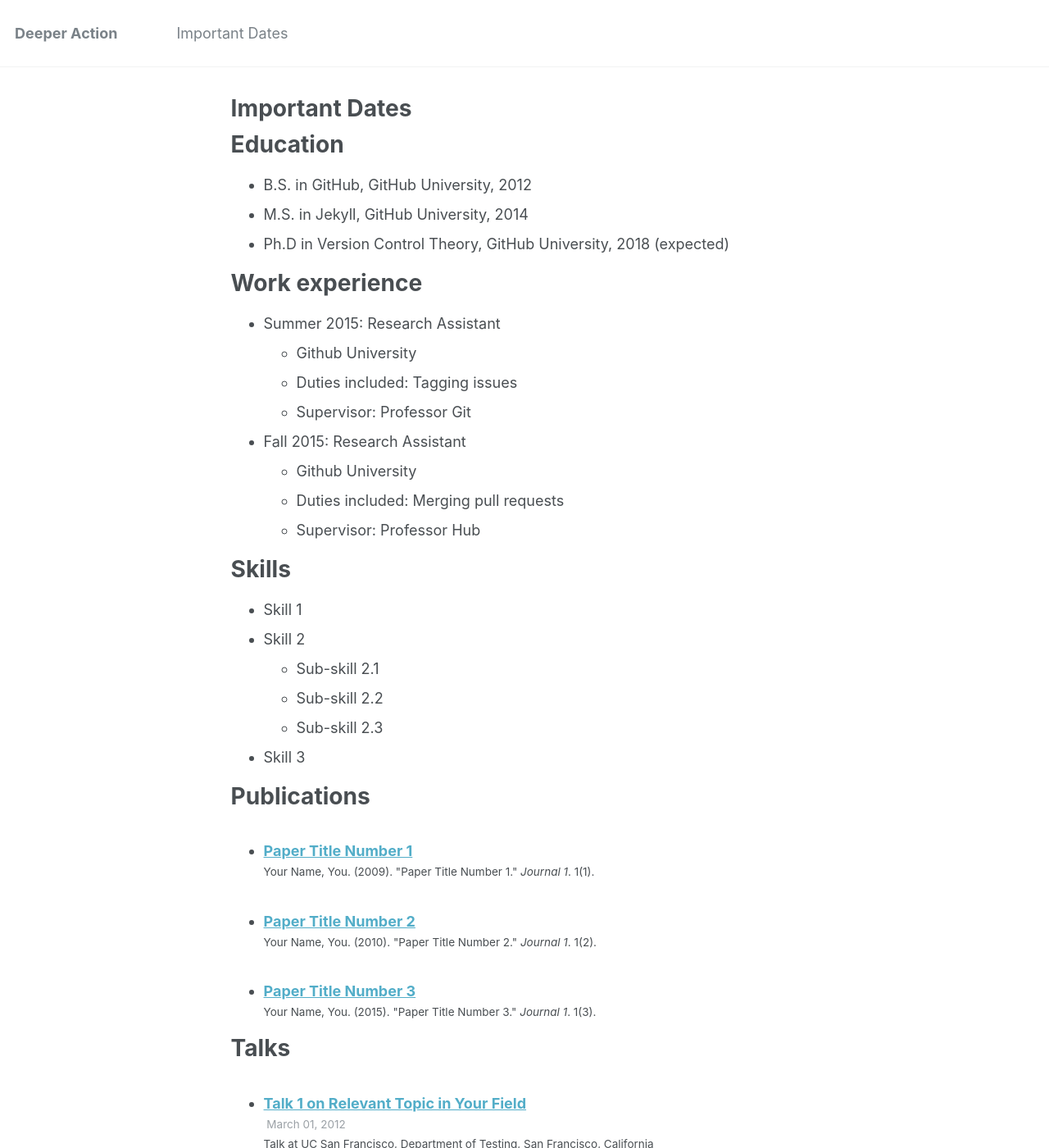
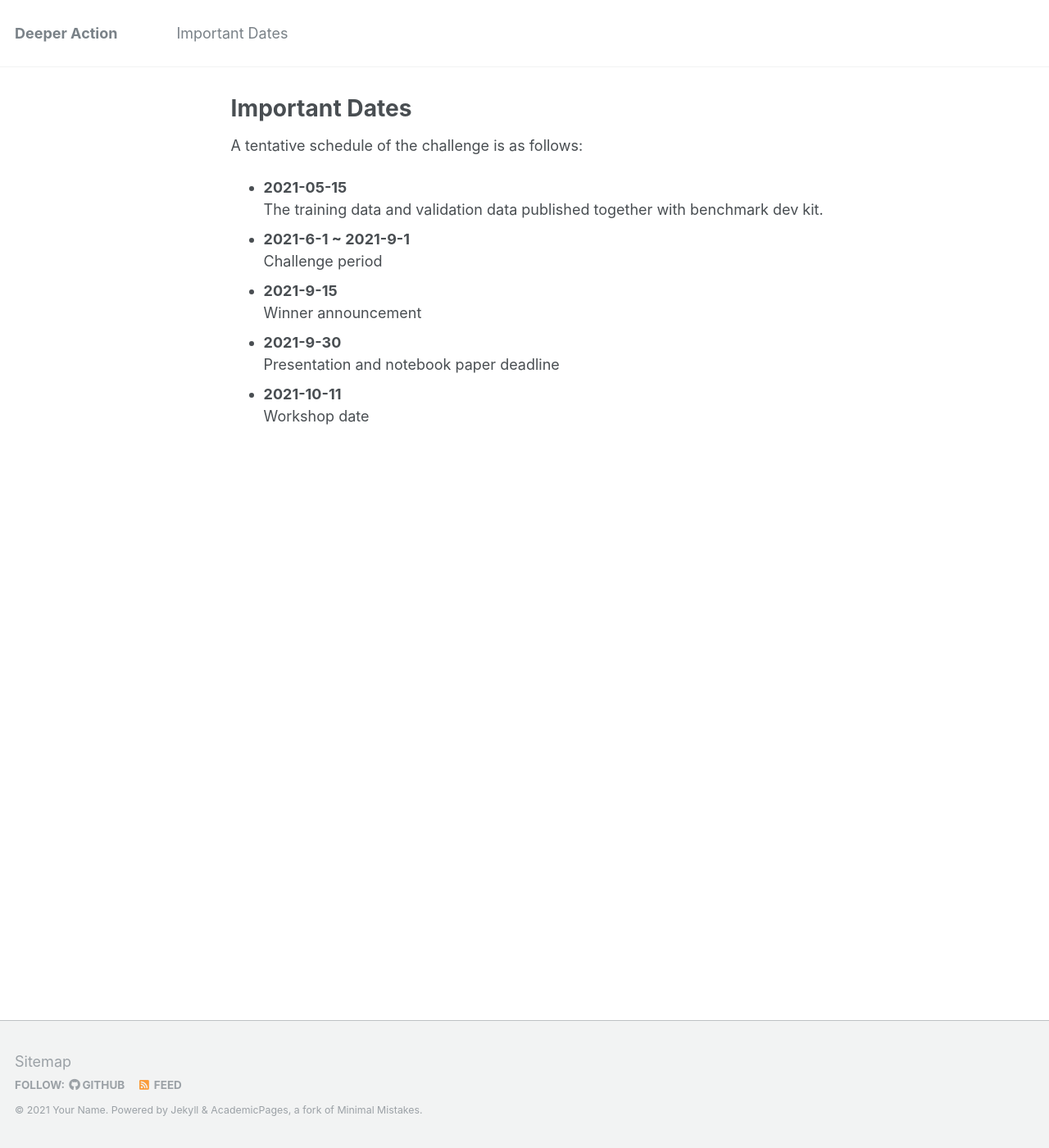
Before and after one commit to deeperaction/deeperaction.github.io, a Jekyll site: the page built from _pages/importantdates.md, in a window 1280 px wide and 1400 px high. Shown: the whole window at 82% size. Built offline with Jekyll 4.4.1, drawn with Linux system fonts in a browser that asks for light colours; some of the changed text lies outside the part shown.

Commit message:
UPDATE: important dates

```diff
--- a/_pages/importantdates.md
+++ b/_pages/importantdates.md
@@ -9,51 +9,10 @@
 
 {% include base_path %}
 
-Education
-======
-* B.S. in GitHub, GitHub University, 2012
-* M.S. in Jekyll, GitHub University, 2014
-* Ph.D in Version Control Theory, GitHub University, 2018 (expected)
+A tentative schedule of the challenge is as follows:
 
-Work experience
-======
-* Summer 2015: Research Assistant
-  * Github University
-  * Duties included: Tagging issues
-  * Supervisor: Professor Git
-
-* Fall 2015: Research Assistant
-  * Github University
-  * Duties included: Merging pull requests
-  * Supervisor: Professor Hub
-
-Skills
-======
-* Skill 1
-* Skill 2
-  * Sub-skill 2.1
-  * Sub-skill 2.2
-  * Sub-skill 2.3
-* Skill 3
-
-Publications
-======
-  <ul>{% for post in site.publications %}
-    {% include archive-single-cv.html %}
-  {% endfor %}</ul>
-
-Talks
-======
-  <ul>{% for post in site.talks %}
-    {% include archive-single-talk-cv.html %}
-  {% endfor %}</ul>
-
-Teaching
-======
-  <ul>{% for post in site.teaching %}
-    {% include archive-single-cv.html %}
-  {% endfor %}</ul>
-
-Service and leadership
-======
-* Currently signed in to 43 different slack teams
+- **2021-05-15**<br>The training data and validation data published together with benchmark dev kit.
+- **2021-6-1 ~ 2021-9-1**<br>Challenge period
+- **2021-9-15**<br>Winner announcement
+- **2021-9-30**<br>Presentation and notebook paper deadline
+- **2021-10-11**<br>Workshop date
```
